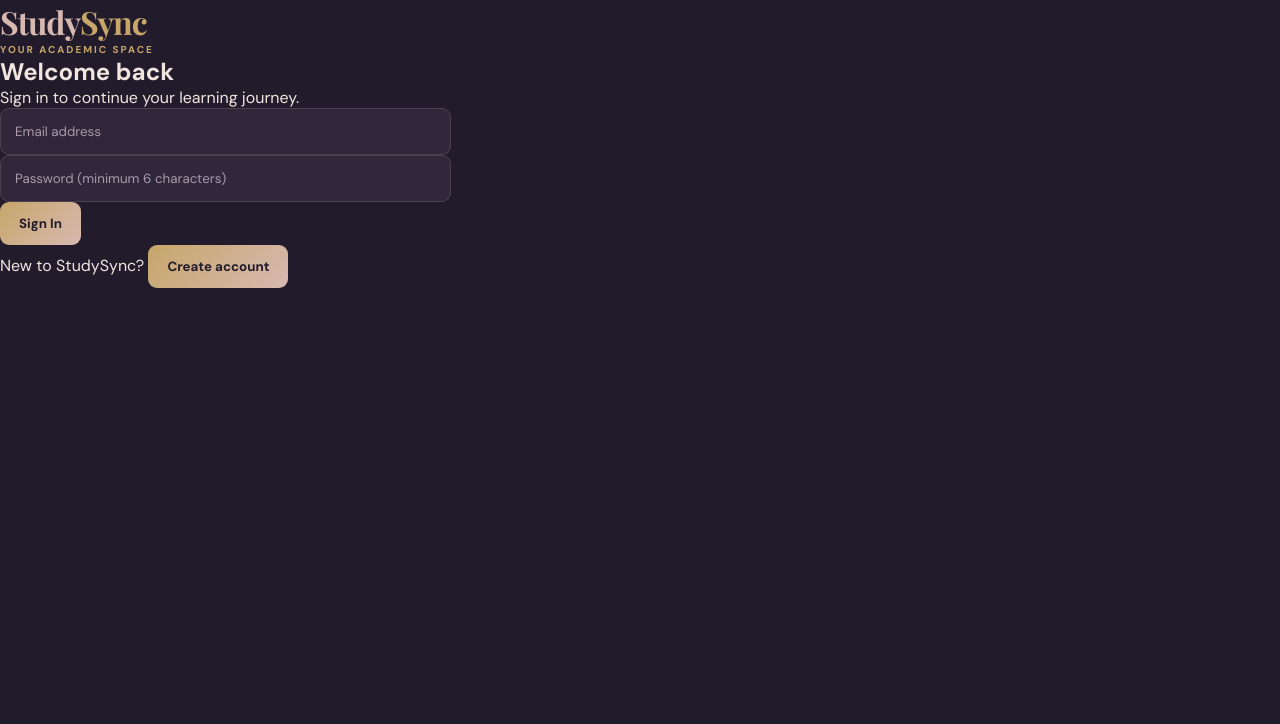
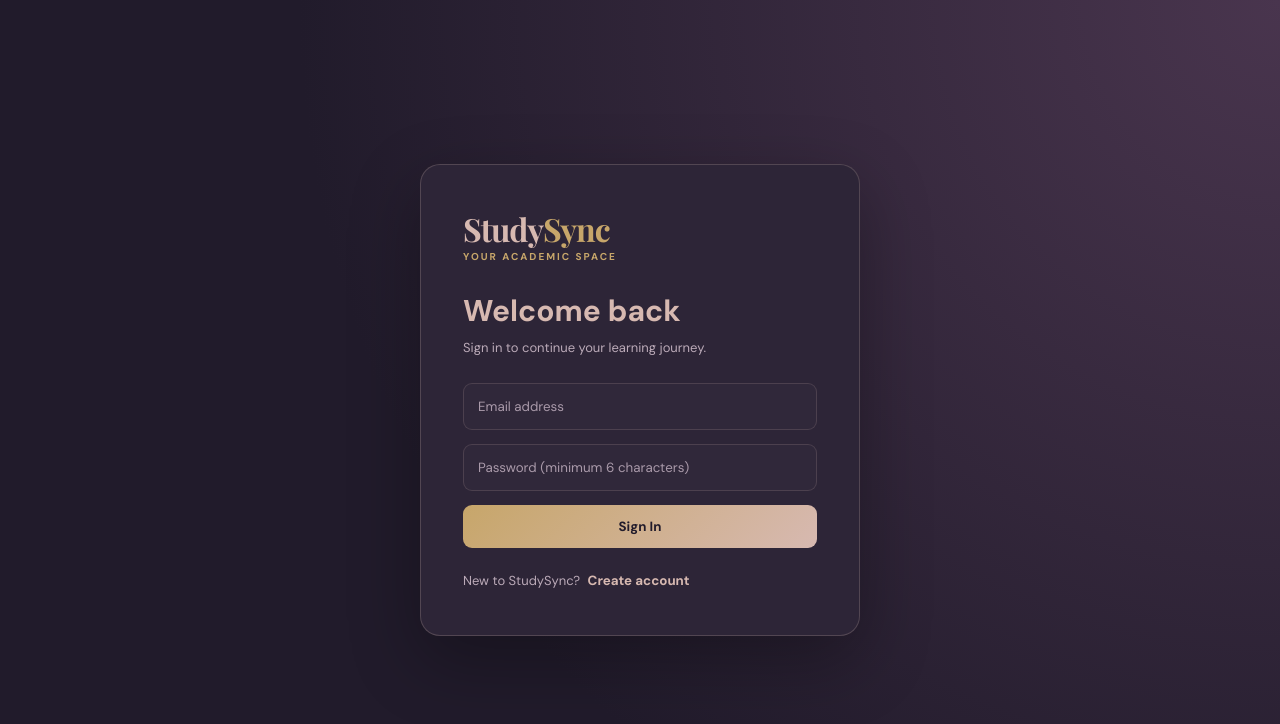
Before and after one commit to Mullaivarman29/studysync, a plain HTML site: page index.html in a window 1280 px wide. Drawn offline with nearby package versions, Linux system fonts and the light colour scheme; no server answers.

Commit message:
Update style.css

```diff
--- a/style.css
+++ b/style.css
@@ -462,3 +462,85 @@ footer {
     flex-direction: column;
   }
 }
+/* STUDYSYNC AUTHENTICATION */
+.auth-screen {
+  min-height: 100vh;
+  display: flex;
+  align-items: center;
+  justify-content: center;
+  padding: 24px;
+  background: radial-gradient(circle at top right, #49354E, #211B2B 65%);
+}
+
+.auth-card {
+  width: min(100%, 440px);
+  padding: 42px;
+  border: 1px solid rgba(215,185,177,.22);
+  border-radius: 20px;
+  background: #2D2537;
+  box-shadow: 0 24px 70px rgba(0,0,0,.3);
+}
+
+.auth-card h2 {
+  color: #D7B9B1;
+  font-size: 30px;
+  margin: 28px 0 8px;
+}
+
+.auth-card > p:not(.eyebrow) {
+  color: #BBAAB8;
+  font-size: 13px;
+  line-height: 1.6;
+}
+
+.auth-card form {
+  display: grid;
+  gap: 14px;
+  margin-top: 24px;
+}
+
+.auth-card form button {
+  width: 100%;
+}
+
+.auth-switch {
+  margin-top: 20px;
+  color: #BBAAB8;
+  font-size: 13px;
+}
+
+.auth-switch button {
+  background: transparent;
+  color: #D7B9B1;
+  padding: 4px;
+}
+
+#authMessage {
+  color: #D7B9B1;
+  font-size: 12px;
+  margin-top: 12px;
+}
+
+#appContainer {
+  display: none;
+}
+
+.account-info {
+  margin-top: 18px;
+}
+
+.account-info p {
+  color: #D7B9B1;
+  font-size: 13px;
+}
+
+.account-info small {
+  color: #BBAAB8;
+  overflow-wrap: anywhere;
+}
+
+.account-info button {
+  margin-top: 12px;
+  padding: 8px 12px;
+  font-size: 11px;
+}
```
